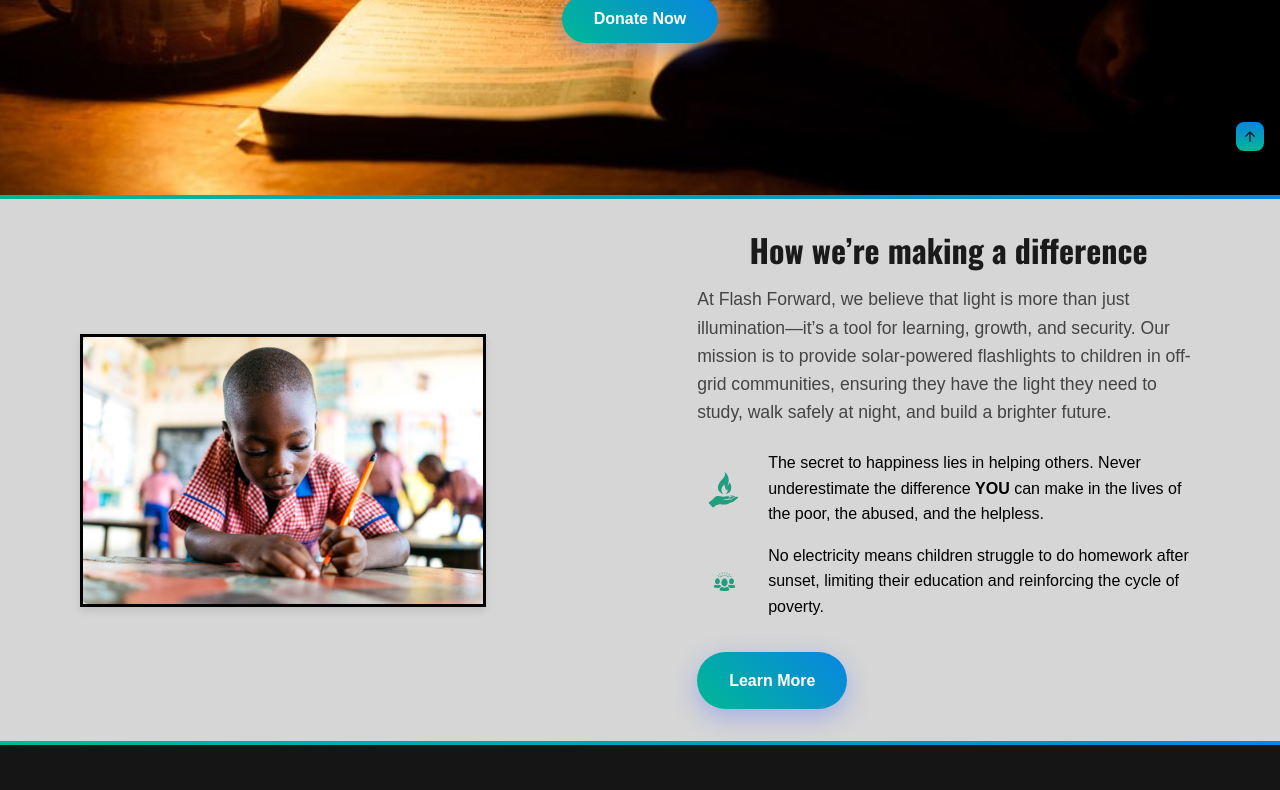
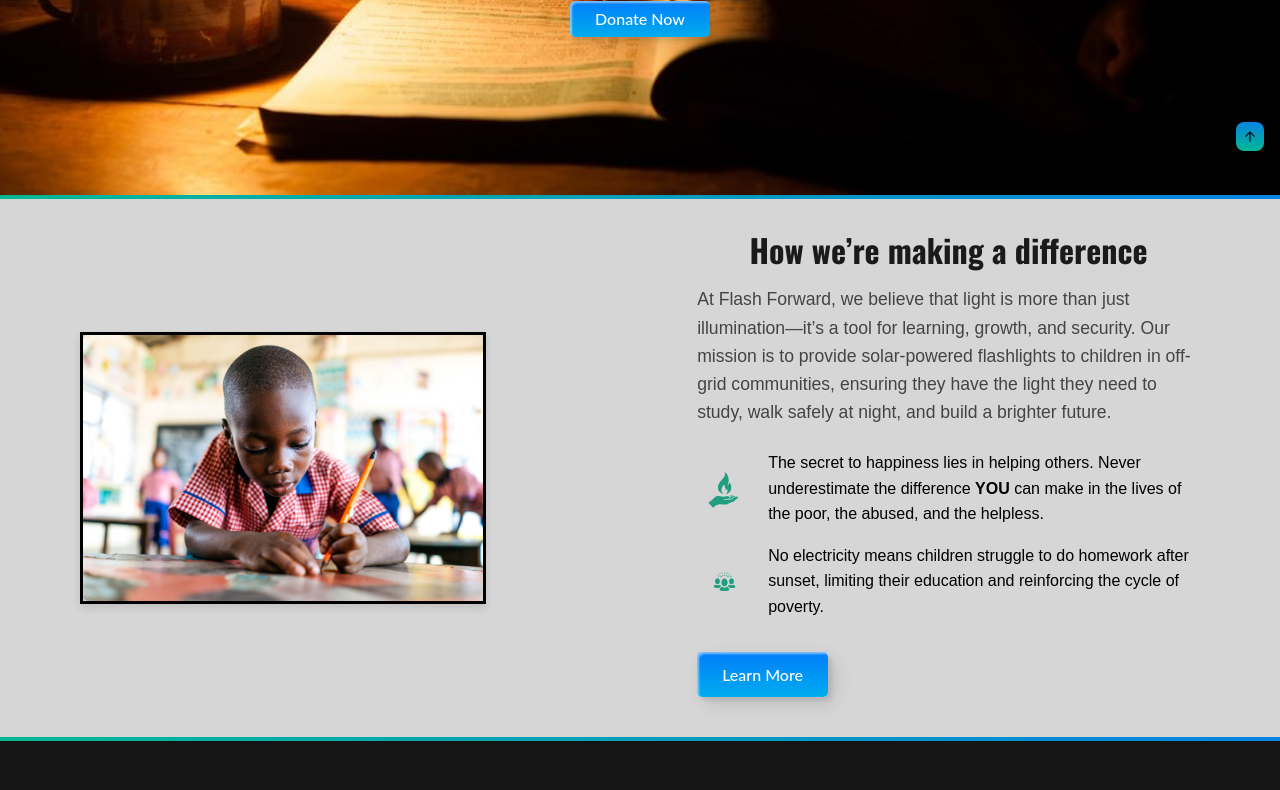
Before and after one commit to flashforwardnp/FlashForwardFoundation, a plain HTML site: page index.html in a window 1280 px wide. Shown: the part 601-1391 px from the top of the page. Drawn offline with nearby package versions, Linux system fonts and the light colour scheme.

Commit message:
added some stuff

```diff
--- a/assets/css/styles.css
+++ b/assets/css/styles.css
@@ -429,25 +429,103 @@ img {
 }
 
 .button {
-  display: inline-flex;
-  justify-content: center;
-  align-items: center;
-  background-color: var(--first-color);
-  color: var(--white-color);
-  padding: 1rem 2rem;
-  font-weight: var(--font-semi-bold);
-  border-radius: 4rem;
-  box-shadow: 0 8px 24px hsla(230, 100%, 67%, 0.4);
-  transition: background-color .4s;
-  margin: 0 auto;
-  background: linear-gradient(45deg, #00b894, #0984e3);
-  transition: all 0.3s ease-in-out;
-}
-
+  /* Remove fixed dimensions so it adapts to text */
+  color: #fff;
+  border-radius: 5px;
+  padding: 10px 25px;
+  font-family: 'Lato', sans-serif;
+  font-weight: 500;
+  background: linear-gradient(0deg, rgba(0,172,238,1) 0%, rgba(2,126,251,1) 100%);
+  cursor: pointer;
+  transition: all 0.3s ease;
+  position: relative;
+  display: inline-block;
+  text-align: center;
+  text-decoration: none;
+  border: none;
+  box-shadow: inset 2px 2px 2px 0px rgba(255,255,255,0.5),
+              7px 7px 20px 0px rgba(0,0,0,0.1),
+              4px 4px 5px 0px rgba(0,0,0,0.1);
+  outline: none;
+  overflow: hidden; /* ensures pseudo-elements don't overflow */
+}
+
+.button span {
+  position: relative;
+  display: block;
+  /* No fixed width/height so it fills based on parent's padding */
+}
+
+/* Top and right streaks */
+.button:before,
+.button:after {
+  position: absolute;
+  content: "";
+  right: 0;
+  top: 0;
+  background: rgba(2,126,251,1);
+  transition: all 0.3s ease;
+}
+
+.button:before {
+  height: 0%;
+  width: 2px;
+}
+
+.button:after {
+  width: 0%;
+  height: 2px;
+}
+
+/* Left and bottom streaks on the span element */
+.button span:before,
+.button span:after {
+  position: absolute;
+  content: "";
+  left: 0;
+  bottom: 0;
+  background: rgba(2,126,251,1);
+  transition: all 0.3s ease;
+}
+
+.button span:before {
+  width: 2px;
+  height: 0%;
+}
+
+.button span:after {
+  width: 0%;
+  height: 2px;
+}
+
+/* On hover, animate all streaks */
 .button:hover {
-  background: linear-gradient(0deg, #00b894, #0984e3);
-  transform: scale(1.05);
-}
+  background: transparent;
+  box-shadow: none;
+}
+
+.button:hover:before {
+  height: 100%;
+}
+
+.button:hover:after {
+  width: 100%;
+}
+
+/* Ensure left and bottom streaks now animate based on the button's dimensions */
+.button:hover span:before {
+  height: 100%;
+}
+
+.button:hover span:after {
+  width: 100%;
+}
+
+/* Change text color on hover */
+.button:hover span {
+  color: rgba(2,126,251,1);
+}
+
 
 /* Mobile Adjustments */
 @media (max-width: 768px) {
--- a/index.html
+++ b/index.html
@@ -77,7 +77,7 @@
                     <img src="./assets/img/logoholo.svg" alt="Flash Forward Logo" class="home__logo">
                     <h1 class="home__title first">Flash Forward</h1>
                     <h1 class="home__title second">Lighting Brighter Futures</h1>
-                    <a href="https://gofund.me/436b67db" class="button">Donate Now</a>
+                    <a href="https://gofund.me/436b67db" class="button"><span>Donate Now</span></a>
                 </div>
 
                 <div class="home__images">
@@ -118,7 +118,7 @@
                         </div>
                     </div>
 
-                    <a href="/about.html" class="button">Learn More</a>
+                    <a href="/about.html" class="button"><span>Learn More</span></a>
                 </div>
             </div>
         </section>
@@ -190,7 +190,7 @@
                         A world where no child’s future is limited by darkness. We envision a future where every child, regardless of location or background, has access to safe, sustainable lighting. By leveraging solar technology, we’re creating long-term impact—one flashlight at a time.
                     </p>
                     <br>
-                    <a href="/blog.html" class="button">Blog</a>
+                    <a href="/blog.html" class="button"><span>Blog</span></a>
                 </div>
             </div>
         </section>
```
Also changed, not shown: 1 other file.
